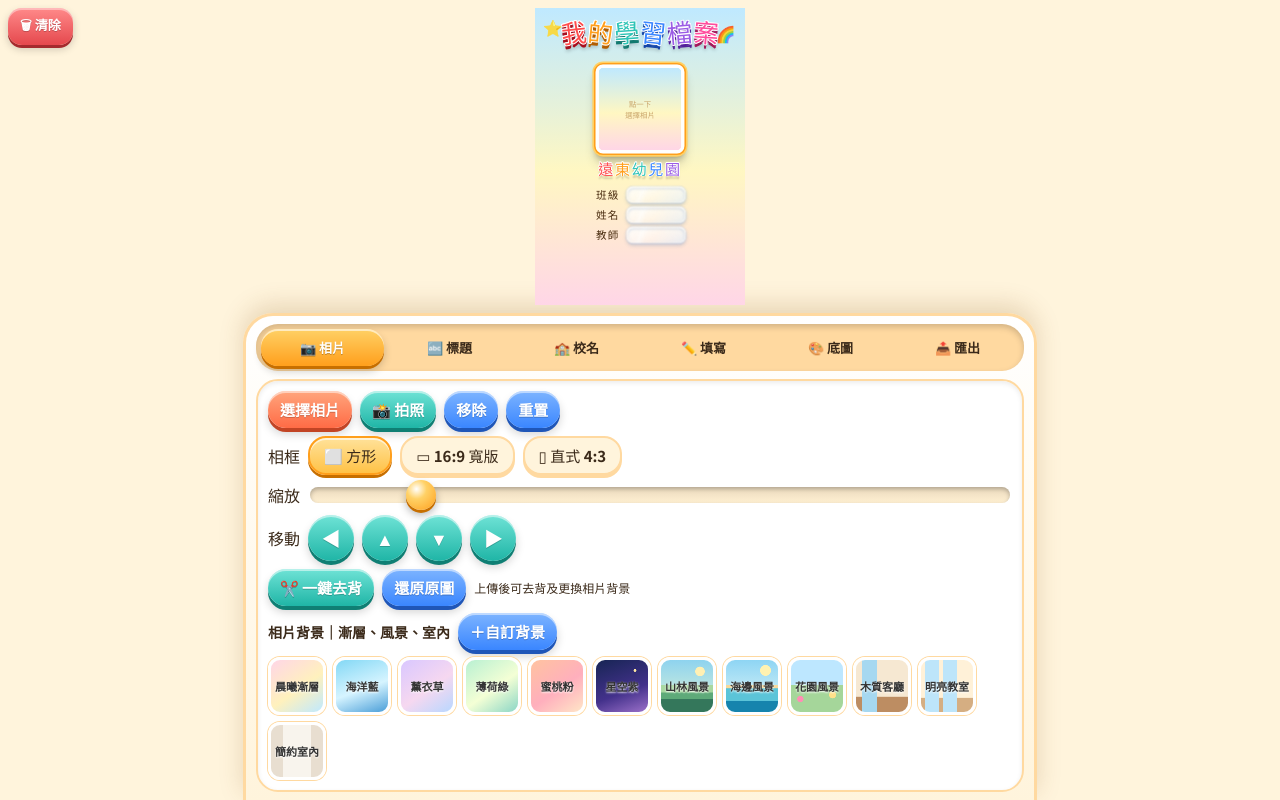
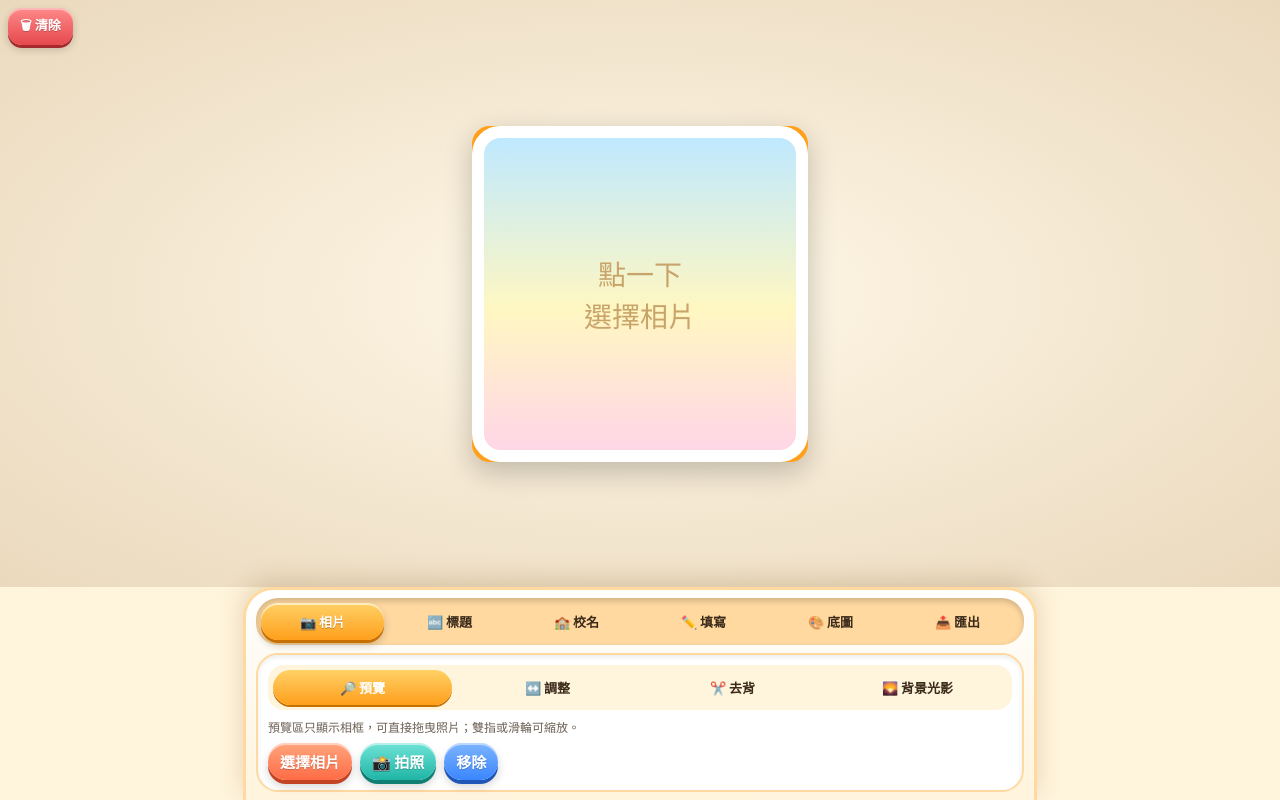
Before and after one commit to Denis0521/learning-cover, a plain HTML site: page index.html in a window 1280 px wide. Drawn offline with nearby package versions, Linux system fonts and the light colour scheme; a web font is replaced by a local one.

Commit message:
Add files via upload

```diff
--- a/index.html
+++ b/index.html
@@ -48,6 +48,22 @@ border-radius:28px;box-shadow:0 0 0 6px #ff9f1c,0 0 0 12px #ffd166,0 8px 10px rg
 #photoBg{position:absolute;inset:0;z-index:0;background:linear-gradient(180deg,#bfe9ff,#fff7c2 55%,#ffd6e7);background-size:cover;background-position:center}
 #ph{z-index:1}
 #photoTools{display:grid;gap:7px}
+/* 相片模式：只放大顯示相框，讓手機上更容易調整 */
+body.photo-focus #stage{background:radial-gradient(ellipse at center,#fff8e8,#ead9bd)}
+body.photo-focus #wrap{overflow:hidden;border-radius:18px;box-shadow:0 10px 28px rgba(0,0,0,.22)}
+body.photo-focus #frame{cursor:grab}
+.photo-subtabs{display:flex;gap:6px;flex-wrap:wrap;background:var(--bg);padding:5px;border-radius:16px}
+.photo-subtabs button{flex:1;min-width:68px;padding:8px 6px;font-size:13px;background:transparent;color:var(--tx);box-shadow:none;text-shadow:none}
+.photo-subtabs button.on{background:linear-gradient(180deg,#ffd166,#ff9f1c);color:#fff;box-shadow:0 2px 0 #c76f00}
+.photo-subpane{display:none;gap:8px;align-content:start}
+.photo-subpane.on{display:grid}
+#photoBgs{display:grid;grid-template-columns:repeat(4,minmax(0,1fr));gap:8px}
+#photoBgs button{width:100%;height:72px;font-size:12px;position:relative;background-size:cover!important;background-position:center!important;color:white;text-shadow:0 1px 3px #000,0 1px 7px #000}
+#photoBgs button:after{content:"";position:absolute;inset:0;background:linear-gradient(180deg,transparent 25%,rgba(0,0,0,.38));pointer-events:none}
+#photoBg:after{content:"";position:absolute;inset:0;pointer-events:none;background:var(--photo-light,transparent);mix-blend-mode:screen}
+#photoBg{overflow:hidden}
+.photo-note{font-size:12px;opacity:.75}
+@media(max-width:520px){#panel{padding-left:7px;padding-right:7px}.tabs{overflow-x:auto}.tabs button{min-width:58px;font-size:12px}.pane{padding:8px}#photoBgs{grid-template-columns:repeat(3,minmax(0,1fr))}}
 #photoTools .tooltitle{font-weight:700;font-size:14px}
 #photoBgs{display:flex;flex-wrap:wrap;gap:7px}
 #photoBgs button{width:58px;height:58px;padding:0;border:3px solid white;border-radius:12px;box-shadow:0 0 0 1px var(--bd);font-size:11px;color:#333;text-shadow:0 1px 2px white;overflow:hidden}
@@ -139,11 +155,12 @@ input[type=range]::-moz-range-thumb{width:30px;height:30px;border-radius:50%;bac
 <div id="panel">
 <div class="tabs"><button class="on" data-t="p1">📷 相片</button><button data-t="p2">🔤 標題</button><button data-t="p3">🏫 校名</button><button data-t="p6">✏️ 填寫</button><button data-t="p4">🎨 底圖</button><button data-t="p5">📤 匯出</button></div>
 <div class="pane on" id="p1">
-<div class="btns"><button id="pickPh">選擇相片</button><button class="gr" id="camPh">📸 拍照</button><button class="alt" id="clrPh">移除</button><button class="alt" id="rst">重置</button></div>
-<div class="btns" id="fshape"><span>相框</span><button class="sel" data-s="sq">⬜ 方形</button><button data-s="wide">▭ 16:9 寬版</button><button data-s="tall">▯ 直式 4:3</button></div>
-<div class="btns">縮放<input type="range" id="zoom" min="50" max="400" value="100"></div>
-<div class="btns mv"><span>移動</span><button class="gr" data-d="-1,0">◀</button><button class="gr" data-d="0,-1">▲</button><button class="gr" data-d="0,1">▼</button><button class="gr" data-d="1,0">▶</button></div>
-<div id="photoTools"><div class="btns"><button id="removeBg" class="gr">✂️ 一鍵去背</button><button id="restorePhoto" class="alt">還原原圖</button><span id="bgStatus" style="font-size:12px;align-self:center">上傳後可去背及更換相片背景</span></div><div class="btns"><span class="tooltitle">相片背景｜漸層、風景、室內</span><button type="button" class="alt" id="pickPhotoBg">＋自訂背景</button></div><div id="photoBgs"></div></div></div>
+<div class="photo-subtabs"><button class="on" data-photo-tab="photoPreview">🔎 預覽</button><button data-photo-tab="photoAdjust">↔️ 調整</button><button data-photo-tab="photoCutout">✂️ 去背</button><button data-photo-tab="photoBackground">🌄 背景光影</button></div>
+<div class="photo-subpane on" id="photoPreview"><div class="photo-note">預覽區只顯示相框，可直接拖曳照片；雙指或滑輪可縮放。</div><div class="btns"><button id="pickPh">選擇相片</button><button class="gr" id="camPh">📸 拍照</button><button class="alt" id="clrPh">移除</button></div></div>
+<div class="photo-subpane" id="photoAdjust"><div class="btns" id="fshape"><span>相框比例</span><button class="sel" data-s="sq">⬜ 方形</button><button data-s="wide">▭ 16:9</button><button data-s="tall">▯ 直式 4:3</button></div><div class="btns">縮放<input type="range" id="zoom" min="50" max="400" value="100"></div><div class="btns mv"><span>移動照片</span><button class="gr" data-d="-1,0">◀</button><button class="gr" data-d="0,-1">▲</button><button class="gr" data-d="0,1">▼</button><button class="gr" data-d="1,0">▶</button><button class="alt" id="rst">重置</button></div></div>
+<div class="photo-subpane" id="photoCutout"><div class="btns"><button id="removeBg" class="gr">✂️ 一鍵去背</button><button id="restorePhoto" class="alt">還原原圖</button></div><div id="bgStatus" class="photo-note">上傳後可去背及更換相片背景</div><div class="photo-note">首次使用去背需下載模型，請保持網路連線。</div></div>
+<div class="photo-subpane" id="photoBackground"><div class="btns"><span class="tooltitle">寫實照片背景</span><button type="button" class="alt" id="pickPhotoBg">＋自訂背景</button></div><div id="photoBgs"></div><div class="btns"><span class="tooltitle">光影效果</span><button type="button" data-light="none" class="sel">原始</button><button type="button" data-light="soft">柔和光</button><button type="button" data-light="back">逆光</button><button type="button" data-light="warm">暖陽</button><button type="button" data-light="shade">柔陰影</button></div><div class="photo-note">建議先完成去背，再套用背景與光影；背景照片首次載入需網路。</div></div>
+</div>
 <div class="pane" id="p2"><div class="btns"><span>文字</span><input class="txt" id="tTxt" maxlength="12" value="我的學習檔案" placeholder="輸入標題"></div><div class="btns" id="fonts"></div></div>
 <div class="pane" id="p3"><div class="btns"><span>文字</span><input class="txt" id="sTxt" maxlength="14" value="遠東幼兒園" placeholder="輸入副標題（校名）"></div><div class="btns" id="fonts2"></div></div>
 <div class="pane" id="p4"><div class="btns"><button id="pickBg">插入 A4 直式圖案</button><button class="alt" id="clrBg">還原預設</button></div><div class="btns" id="sws"></div><div class="btns" id="bgs"></div></div>
@@ -185,9 +202,10 @@
 FC.forEach(([n,c],i)=>{const b=document.createElement('button');b.className='sw';b.title=n;b.style.background=c;b.onclick=()=>{document.querySelectorAll('.row').forEach(r=>r.style.setProperty('--fc',c));$('fcs').querySelectorAll('button').forEach(x=>x.classList.toggle('sel',x===b))};$('fcs').appendChild(b);if(i==4)b.classList.add('sel')});
 // fit
 const page=$('page'),wrap=$('wrap');let sc=1;
-function fit(){const g=$('stage');sc=Math.min(1,(g.clientWidth-16)/794,(g.clientHeight-16)/1123);if(sc<=0)return;wrap.style.height=1123*sc+'px';wrap.style.width=794*sc+'px';page.style.transform=`scale(${sc})`}
-new ResizeObserver(fit).observe($('stage'));
-document.querySelectorAll('.tabs button').forEach(b=>b.onclick=()=>{document.querySelectorAll('.tabs button,.pane').forEach(x=>x.classList.remove('on'));b.classList.add('on');$(b.dataset.t).classList.add('on')});
+function fit(){const g=$('stage');const focus=document.body.classList.contains('photo-focus');if(focus){const frameEl=$('frame');const fw=frameEl.offsetWidth,fh=frameEl.offsetHeight,fx=frameEl.offsetLeft,fy=frameEl.offsetTop;sc=Math.min(1,(g.clientWidth-28)/fw,(g.clientHeight-28)/fh);if(sc<=0)return;wrap.style.width=fw*sc+'px';wrap.style.height=fh*sc+'px';page.style.transform=`translate(${-fx*sc}px,${-fy*sc}px) scale(${sc})`}else{sc=Math.min(1,(g.clientWidth-16)/794,(g.clientHeight-16)/1123);if(sc<=0)return;wrap.style.height=1123*sc+'px';wrap.style.width=794*sc+'px';page.style.transform=`scale(${sc})`}}
+document.body.classList.add('photo-focus');new ResizeObserver(fit).observe($('stage'));
+document.querySelectorAll('.tabs button').forEach(b=>b.onclick=()=>{document.querySelectorAll('.tabs button,.pane').forEach(x=>x.classList.remove('on'));b.classList.add('on');$(b.dataset.t).classList.add('on');document.body.classList.toggle('photo-focus',b.dataset.t==='p1');requestAnimationFrame(fit)});
+document.querySelectorAll('[data-photo-tab]').forEach(b=>b.onclick=()=>{document.querySelectorAll('[data-photo-tab],.photo-subpane').forEach(x=>x.classList.remove('on'));b.classList.add('on');$(b.dataset.photoTab).classList.add('on')});
 addEventListener('resize',fit);fit();
 // photo
 const ph=$('ph'),fr=$('frame');let st={x:0,y:0,z:1,w:0,h:0};
@@ -197,7 +215,7 @@ function sizePh(){if(!st.w)return;const k=Math.max(FW/st.w,FH/st.h);ph.style.wid
 function reset(){if(!st.w)return;sizePh();st.x=st.y=0;st.z=1;$('zoom').value=100;draw()}
 const SHAPES={sq:[312,312,''],wide:[554,312,'wide'],tall:[264,352,'tall']};
 document.querySelectorAll('#fshape button').forEach(b=>b.onclick=e=>{e.stopPropagation();const[w,h,c]=SHAPES[b.dataset.s];fr.classList.remove('wide','tall');if(c)fr.classList.add(c);FW=w;FH=h;
-document.querySelectorAll('#fshape button').forEach(x=>x.classList.toggle('sel',x===b));sizePh();draw()});
+document.querySelectorAll('#fshape button').forEach(x=>x.classList.toggle('sel',x===b));sizePh();draw();requestAnimationFrame(fit)});
 function loadFile(f,cb){if(!f)return;const r=new FileReader();r.onload=()=>cb(r.result);r.readAsDataURL(f)}
 $('pickPh').onclick=fr.onclick=e=>{if(!st.moved)$('phIn').click()};
 let originalPhotoData='';
@@ -216,7 +234,7 @@ async function preparePhoto(file){
 }
 function showPhoto(src){ph.onload=()=>{st.w=ph.naturalWidth;st.h=ph.naturalHeight;ph.style.display='block';$('hint').style.display='none';reset()};ph.src=src}
 $('phIn').onchange=e=>{preparePhoto(e.target.files[0]);e.target.value=''};
-function clearPhoto(){ph.style.display='none';ph.removeAttribute('src');$('hint').style.display='flex';st.w=0;st.x=st.y=0;st.z=1;$('zoom').value=100;originalPhotoData='';$('photoBg').style.background='linear-gradient(180deg,#bfe9ff,#fff7c2 55%,#ffd6e7)';$('bgStatus').textContent='上傳後可去背及更換相片背景'}
+function clearPhoto(){ph.style.display='none';ph.removeAttribute('src');$('hint').style.display='flex';st.w=0;st.x=st.y=0;st.z=1;$('zoom').value=100;originalPhotoData='';$('photoBg').style.backgroundImage='linear-gradient(180deg,#bfe9ff,#fff7c2 55%,#ffd6e7)';$('photoBg').style.setProperty('--photo-light','transparent');$('bgStatus').textContent='上傳後可去背及更換相片背景'}
 $('clrPh').onclick=e=>{e.stopPropagation();clearPhoto()};
 $('camPh').onclick=()=>$('camIn').click();
 $('camIn').onchange=e=>{preparePhoto(e.target.files[0]);e.target.value=''};
@@ -237,20 +255,19 @@ const photoBg=$('photoBg');
 $('pickPhotoBg').onclick=()=>$('photoBgIn').click();
 $('photoBgIn').onchange=e=>{const f=e.target.files[0];if(!f)return;loadFile(f,u=>{photoBg.style.backgroundImage=`url(\"${u}\")`;photoBg.style.backgroundSize='cover';photoBg.style.backgroundPosition='center';$('photoBgs').querySelectorAll('button').forEach(x=>x.classList.remove('sel'));$('bgStatus').textContent='已套用自訂相片背景';});e.target.value=''};
 const PHOTO_BACKGROUNDS=[
- ['晨曦漸層','linear-gradient(145deg,#ffd6e7,#fff1bd 55%,#bfe9ff)'],
- ['海洋藍','linear-gradient(160deg,#83d8f5,#d6f4ff 55%,#4a9ed8)'],
- ['薰衣草','linear-gradient(145deg,#d9c7ff,#f6d8f0 55%,#b8d7ff)'],
- ['薄荷綠','linear-gradient(145deg,#b8f0d2,#f4ffd5 55%,#8bd6c6)'],
- ['蜜桃粉','linear-gradient(145deg,#ffc3a0,#ffafbd 55%,#ffe6c7)'],
- ['星空紫','radial-gradient(circle at 75% 20%,#ffe7a3 0 2%,transparent 3%),linear-gradient(160deg,#172554,#43318b 60%,#9b70c9)'],
- ['山林風景','linear-gradient(180deg,transparent 0 48%,#a8d8a0 49% 62%,#5eaa79 63% 75%,#34775b 76%),radial-gradient(circle at 75% 22%,#fff0b3 0 8%,transparent 9%),linear-gradient(#8ed3ef,#e2f5d5)'],
- ['海邊風景','linear-gradient(180deg,transparent 0 48%,#f7d99a 49% 54%,#5bc4d8 55% 78%,#1684ad 79%),radial-gradient(circle at 76% 20%,#fff2b1 0 9%,transparent 10%),linear-gradient(#8ed5f4,#e7f8f6)'],
- ['花園風景','radial-gradient(circle at 18% 75%,#ff8eb4 0 5%,transparent 6%),radial-gradient(circle at 80% 67%,#ffe18a 0 6%,transparent 7%),linear-gradient(180deg,#bde7ff 0 48%,#a5d69a 49% 100%)'],
- ['木質客廳','linear-gradient(90deg,transparent 0 12%,#a6d8f0 12% 40%,transparent 40% 100%),linear-gradient(180deg,#f6e8d2 0 70%,#bd8d62 71% 100%)'],
- ['明亮教室','linear-gradient(90deg,transparent 0 8%,#bde5fa 8% 35%,transparent 35% 42%,#bde5fa 42% 69%,transparent 69%),linear-gradient(180deg,#fff1d8 0 72%,#d5ae82 73% 100%)'],
- ['簡約室內','linear-gradient(90deg,#e8ded0 0 24%,#f8f4ed 24% 76%,#e8ded0 76%),linear-gradient(180deg,transparent 0 76%,#c9b39b 77% 100%)']
+ ['森林晨光','url(https://images.unsplash.com/photo-1441974231531-c6227db76b6e?w=1200&auto=format&fit=crop&q=85)'],
+ ['山景草原','url(https://images.unsplash.com/photo-1500530855697-b586d89ba3ee?w=1200&auto=format&fit=crop&q=85)'],
+ ['海邊晴空','url(https://images.unsplash.com/photo-1507525428034-b723cf961d3e?w=1200&auto=format&fit=crop&q=85)'],
+ ['海岸浪花','url(https://images.unsplash.com/photo-1518837695005-2083093ee35b?w=1200&auto=format&fit=crop&q=85)'],
+ ['花園綠意','url(https://images.unsplash.com/photo-1470252649378-9c29740c9fa8?w=1200&auto=format&fit=crop&q=85)'],
+ ['日式庭院','url(https://images.unsplash.com/photo-1497250681960-ef046c08a56e?w=1200&auto=format&fit=crop&q=85)'],
+ ['溫馨客廳','url(https://images.unsplash.com/photo-1600210492486-724fe5c67fb0?w=1200&auto=format&fit=crop&q=85)'],
+ ['明亮居家','url(https://images.unsplash.com/photo-1600585154340-be6161a56c0a?w=1200&auto=format&fit=crop&q=85)'],
+ ['明亮教室','url(https://images.unsplash.com/photo-1509062522246-3755977927d7?w=1200&auto=format&fit=crop&q=85)']
 ];
-PHOTO_BACKGROUNDS.forEach(([name,bg],i)=>{const b=document.createElement('button');b.type='button';b.title=name;b.textContent=name;b.style.background=bg;b.onclick=()=>{photoBg.style.background=bg;$('photoBgs').querySelectorAll('button').forEach(x=>x.classList.toggle('sel',x===b))};$('photoBgs').appendChild(b)});
+PHOTO_BACKGROUNDS.forEach(([name,bg],i)=>{const b=document.createElement('button');b.type='button';b.title=name;b.textContent=name;b.style.backgroundImage=bg;b.onclick=()=>{photoBg.style.backgroundImage=bg;photoBg.style.backgroundSize='cover';photoBg.style.backgroundPosition='center';$('photoBgs').querySelectorAll('button').forEach(x=>x.classList.toggle('sel',x===b));$('bgStatus').textContent='已套用寫實背景：'+name};$('photoBgs').appendChild(b)});
+const LIGHTS={none:'transparent',soft:'linear-gradient(135deg,rgba(255,255,255,.36),rgba(255,255,255,.05) 55%,rgba(255,255,255,.18))',back:'radial-gradient(ellipse at 78% 12%,rgba(255,255,220,.85),rgba(255,244,190,.28) 28%,transparent 62%)',warm:'linear-gradient(135deg,rgba(255,205,130,.42),transparent 60%)',shade:'linear-gradient(180deg,rgba(0,0,0,.05),transparent 38%,rgba(0,0,0,.3))'};
+document.querySelectorAll('[data-light]').forEach(b=>b.onclick=()=>{photoBg.style.setProperty('--photo-light',LIGHTS[b.dataset.light]);document.querySelectorAll('[data-light]').forEach(x=>x.classList.toggle('sel',x===b))});
 $('restorePhoto').onclick=()=>{if(originalPhotoData){showPhoto(originalPhotoData);$('bgStatus').textContent='已還原調整大小後的原始相片'}else $('bgStatus').textContent='請先選擇相片'};
 $('removeBg').onclick=async()=>{
  if(!originalPhotoData){$('bgStatus').textContent='請先選擇相片';return}
```
